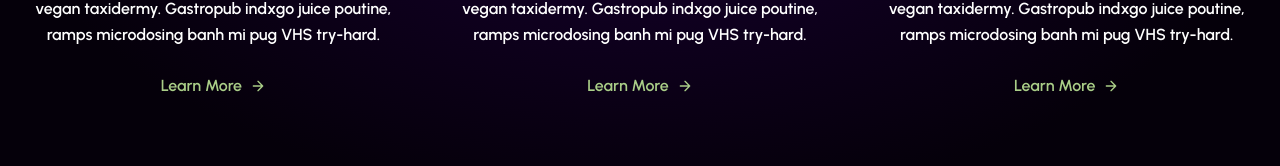
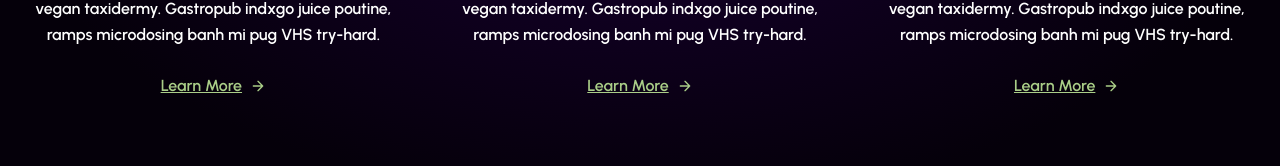
Before and after one commit to vishnusharma7/tech-web, a React (Vite) app: page / in a window 1280 px wide. Shown: the part 7315-7481 px from the top of the page. Built offline with nearby package versions, Linux system fonts and the light colour scheme.

Commit message:
servicelinked

```diff
--- a/src/components/servicesmain.jsx
+++ b/src/components/servicesmain.jsx
@@ -5,7 +5,7 @@ import React from 'react';
 function Servicesmain() {
   return (
     <section className="text-secondary-light-10 [background:radial-gradient(50%_50%_at_50%_50%,_#180032,_#05000a)]  body-font">
-      <div className="  container font-familymain py-24 mx-auto">
+      <div className=" justify-center items-center container font-familymain py-24 mx-auto">
         <div className="text-center mb-20">
           <h1 className=" m-0 self-stretch relative text-[48px] font-bold   mq450:text-36-custom mq750:text-48-custom  mb-4">How may we assit you today</h1>
           <p className="self-stretch  relative text-lg leading-[30px] font-medium font-custom-bold  mq1250:w-3/4 mx-auto text-gray-500s">Services we offer</p>
@@ -21,11 +21,13 @@ function Servicesmain() {
             <div className="flex-grow">
               <h2 className="text-secondary-light-10 text-lg title-font font-medium mb-3">Product Engineering</h2>
               <p className="leading-relaxed text-base">Blue bottle crucifix vinyl post-ironic four dollar toast vegan taxidermy. Gastropub indxgo juice poutine, ramps microdosing banh mi pug VHS try-hard.</p>
-              <a className=" cursor-pointer mt-3 text-primary-80 inline-flex items-center">Learn More
+
+              <a href="/service" className=" cursor-pointer mt-3 text-primary-80 inline-flex items-center">Learn More
                 <svg fill="none" stroke="currentColor" stroke-linecap="round" stroke-linejoin="round" stroke-width="2" className="w-4 h-4 ml-2" viewBox="0 0 24 24">
                   <path d="M5 12h14M12 5l7 7-7 7"></path>
                 </svg>
               </a>
+
             </div>
           </div>
           <div className="p-4 mq1250:w-1/3 flex flex-col text-center items-center min-w-[320px] ">
@@ -35,7 +37,7 @@ function Servicesmain() {
             <div className="flex-grow">
               <h2 className="text-secondary-light-10 text-lg title-font font-medium mb-3">E-Commerce App</h2>
               <p className="leading-relaxed text-base">Blue bottle crucifix vinyl post-ironic four dollar toast vegan taxidermy. Gastropub indxgo juice poutine, ramps microdosing banh mi pug VHS try-hard.</p>
-              <a className=" cursor-pointer mt-3 text-primary-80 inline-flex items-center">Learn More
+              <a href="/service" className=" cursor-pointer mt-3 text-primary-80 inline-flex items-center">Learn More
                 <svg fill="none" stroke="currentColor" stroke-linecap="round" stroke-linejoin="round" stroke-width="2" className="w-4 h-4 ml-2" viewBox="0 0 24 24">
                   <path d="M5 12h14M12 5l7 7-7 7"></path>
                 </svg>
@@ -49,7 +51,7 @@ function Servicesmain() {
             <div className="flex-grow">
               <h2 className="text-secondary-light-10 text-lg title-font font-medium mb-3">Dedicated Development Center</h2>
               <p className="leading-relaxed text-base">Blue bottle crucifix vinyl post-ironic four dollar toast vegan taxidermy. Gastropub indxgo juice poutine, ramps microdosing banh mi pug VHS try-hard.</p>
-              <a className="cursor-pointer mt-3 text-primary-80 inline-flex items-center">Learn More
+              <a href="/service" className="cursor-pointer mt-3 text-primary-80 inline-flex items-center">Learn More
                 <svg fill="none" stroke="currentColor" stroke-linecap="round" stroke-linejoin="round" stroke-width="2" className="w-4 h-4 ml-2" viewBox="0 0 24 24">
                   <path d="M5 12h14M12 5l7 7-7 7"></path>
                 </svg>
```
